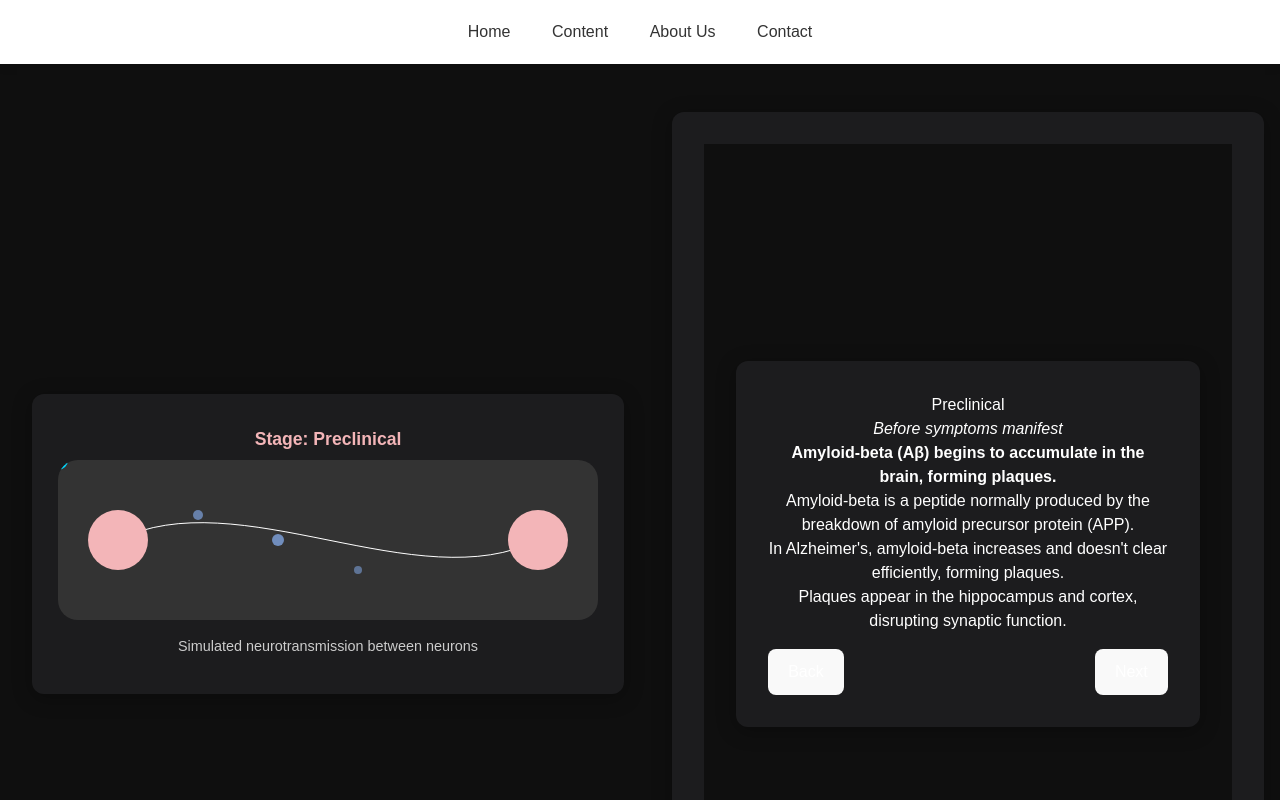
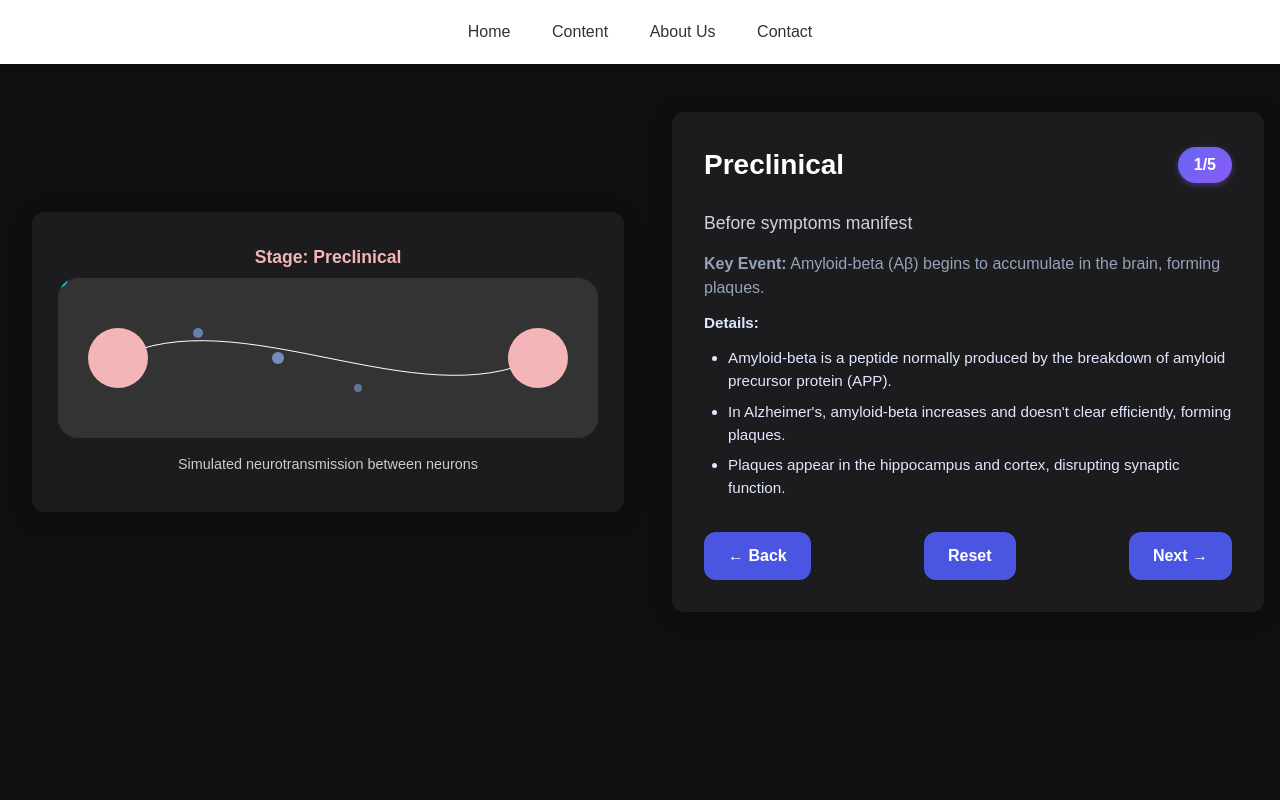
Before and after one commit to shamikkarkhanis/OurCognition, a React (Vite) app: page /sim in a window 1280 px wide. Shown: the top 800 px of the page. Built offline with nearby package versions, Linux system fonts and the light colour scheme.

Commit message:
Merged develop into feature/micro, removed MicroTimeline, updated MicroSim

```diff
--- a/src/components/common/MicroSim.jsx
+++ b/src/components/common/MicroSim.jsx
@@ -1,5 +1,5 @@
-import React, { useState } from 'react';
-import { motion } from 'framer-motion';
+import React from 'react';
+import '../../styles/Timeline.css'; // Reusing your existing shared CSS
 
 const stages = [
   {
@@ -58,65 +58,45 @@ const MicroSim = ({ currentStage, setCurrentStage }) => {
   const stage = stages[currentStage];
 
   return (
-    <div style={styles.container}>
-      <motion.div
-        key={currentStage}
-        initial={{ opacity: 0, y: 40 }}
-        animate={{ opacity: 1, y: 0 }}
-        transition={{ duration: 0.5 }}
-        style={styles.card}
-      >
-        <h2>{stage.title}</h2>
-        <p><em>{stage.time}</em></p>
-        <p><strong>{stage.keyEvent}</strong></p>
-        <ul>
+    <div className="timeline-container">
+      <div className="timeline-header">
+        <h2 className="timeline-title">{stage.title}</h2>
+        <div className="stage-progress">{currentStage + 1}/{stages.length}</div>
+      </div>
+
+      <div className="timeline-content">
+        <p className="timeline-description">{stage.time}</p>
+        <p className="timeline-region"><strong>Key Event:</strong> {stage.keyEvent}</p>
+
+        <div className="timeline-details">
+          <strong>Details:</strong>
+          <ul className="event-list">
             {stage.details.map((point, idx) => (
-            <li key={idx}>{point}</li>
+              <li key={idx} className="event-item">{point}</li>
             ))}
           </ul>
-        <div style={styles.controls}>
+        </div>
+      </div>
+
+      <div className="timeline-buttons">
         <button
           onClick={() => setCurrentStage(currentStage - 1)}
           disabled={currentStage === 0}
-          style={styles.button}
         >
-        Back
+          ← Back
+        </button>
+        <button onClick={() => setCurrentStage(0)}>
+          Reset
         </button>
         <button
           onClick={() => setCurrentStage(currentStage + 1)}
           disabled={currentStage === stages.length - 1}
         >
-            Next
+          Next →
         </button>
       </div>
-      </motion.div>
     </div>
   );
 };
 
-const styles = {
-  container: {
-    backgroundColor: '#0f0f0f',
-    color: 'white',
-    minHeight: '100vh',
-    padding: '2rem',
-    display: 'flex',
-    justifyContent: 'center',
-    alignItems: 'center'
-  },
-  card: {
-    backgroundColor: '#1c1c1e',
-    borderRadius: '12px',
-    padding: '2rem',
-    maxWidth: '700px',
-    width: '100%',
-    boxShadow: '0 4px 20px rgba(0,0,0,0.3)'
-  },
-  controls: {
-    marginTop: '1rem',
-    display: 'flex',
-    justifyContent: 'space-between'
-  }
-};
-
 export default MicroSim;
```
Lines whose indentation alone changed are shown as unchanged.
